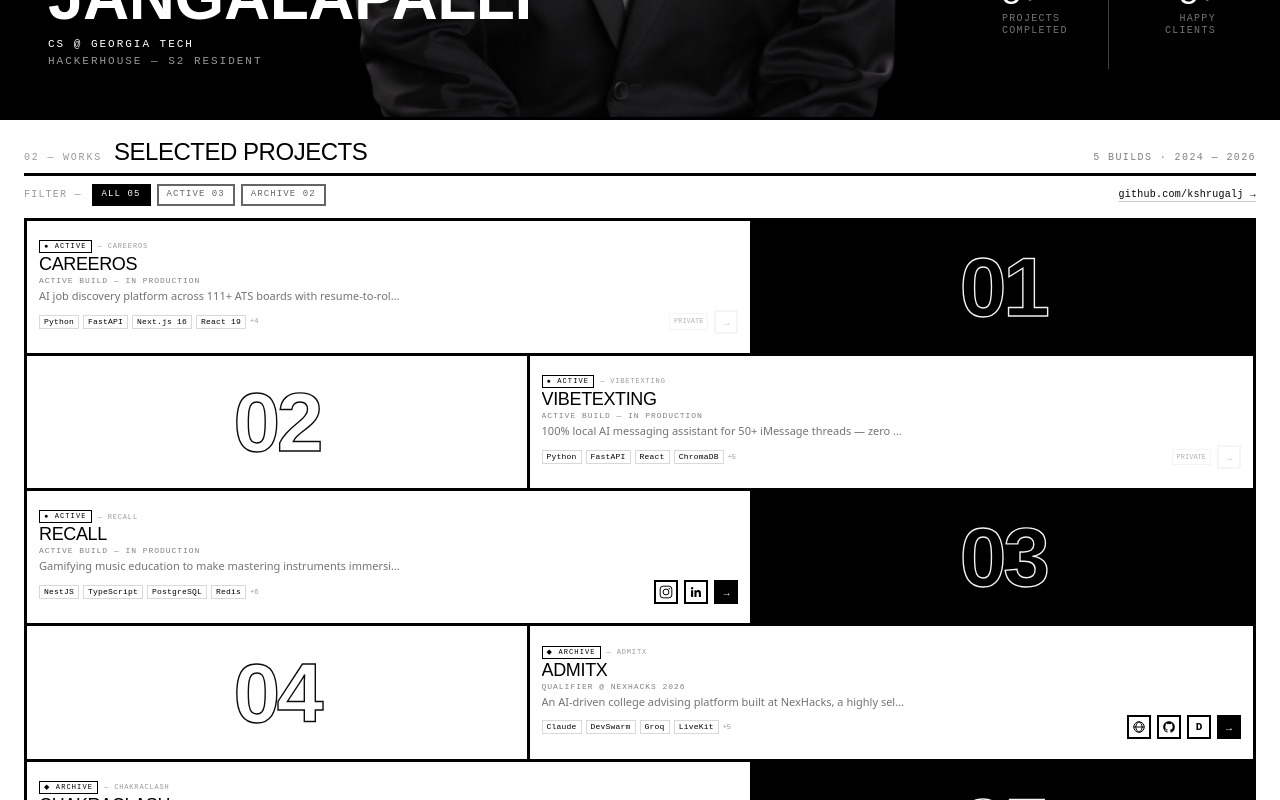
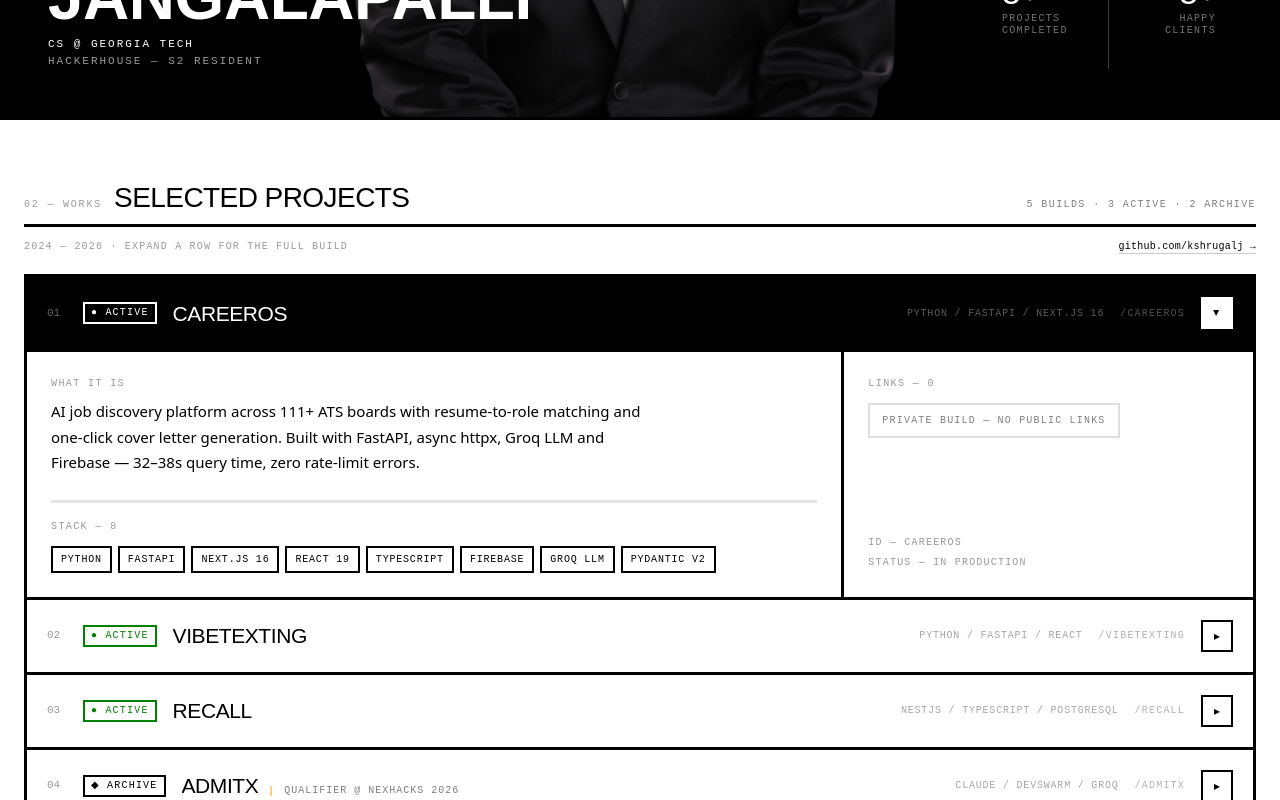
Before and after one commit to kshrugalj/portfolio-website, a React (Vite) app: page / in a window 1280 px wide. Shown: the part 680-1480 px from the top of the page. Built offline with nearby package versions, Linux system fonts and the light colour scheme.

Commit message:
PUshing updated project layout

```diff
--- a/src/components/Browse/BrowseMode.tsx
+++ b/src/components/Browse/BrowseMode.tsx
@@ -57,6 +57,7 @@ const PlatformIcon: React.FC<{ label: string }> = ({ label }) => {
 
 const BrowseMode: React.FC = () => {
   const [expandedIdx, setExpandedIdx] = useState<number | null>(0);
+  const [openProjectIdx, setOpenProjectIdx] = useState<number | null>(0);
   const [showIntro, setShowIntro] = useState(true);
 
   useEffect(() => {
@@ -104,7 +105,10 @@ const BrowseMode: React.FC = () => {
     };
   }, [showIntro]);
 
-  const totalProjects = currentProjects.length + pastProjects.length;
+  const allProjects = [...currentProjects, ...pastProjects];
+  const totalProjects = allProjects.length;
+  const activeCount = allProjects.filter((p) => p.status === "active").length;
+  const archiveCount = totalProjects - activeCount;
 
   return (
     <div className="min-h-screen bg-white text-black selection:bg-black selection:text-white">
@@ -315,106 +319,185 @@ const BrowseMode: React.FC = () => {
         </div>
       </motion.section>
 
-      {/* ─── SELECTED PROJECTS — diptych compact, fits one viewport, titles single-line ─── */}
+      {/* ─── SELECTED PROJECTS — archive list, each row expands in place ─── */}
       <motion.section
         id="projects"
         initial={{ y: 80, opacity: 0 }}
         whileInView={{ y: 0, opacity: 1 }}
         viewport={{ once: true, margin: "-80px" }}
         transition={{ duration: 0.9, ease: [0.16, 1, 0.3, 1] }}
-        className="relative z-20 bg-white border-b-[3px] border-black h-[100dvh] min-h-[100dvh] flex flex-col justify-center overflow-hidden py-0"
+        className="relative z-20 bg-white border-b-[3px] border-black"
       >
-        <div className="max-w-[1280px] mx-auto px-4 md:px-6 py-4 lg:py-5 w-full flex flex-col flex-1 min-h-0 justify-center">
-          <div className="flex flex-wrap items-end justify-between gap-3 border-b-[3px] border-black pb-2">
+        <div className="max-w-[1280px] mx-auto px-4 md:px-6 py-10 md:py-16">
+          <div className="flex flex-wrap items-end justify-between gap-3 border-b-[3px] border-black pb-3">
             <div className="flex items-baseline gap-3">
               <span className="font-mono text-[10px] tracking-[0.18em] uppercase opacity-40">02 — Works</span>
-              <h2 className="font-display text-[20px] md:text-[24px] leading-none tracking-[-0.02em] uppercase">Selected Projects</h2>
+              <h2 className="font-display text-[22px] md:text-[28px] leading-none tracking-[-0.02em] uppercase">Selected Projects</h2>
             </div>
-            <span className="font-mono text-[10px] tracking-[0.14em] uppercase opacity-50 hidden sm:inline">{totalProjects} builds · 2024 — 2026</span>
+            <span className="font-mono text-[10px] tracking-[0.14em] uppercase opacity-50">
+              {totalProjects} builds · {activeCount} active · {archiveCount} archive
+            </span>
           </div>
-          <div className="flex flex-wrap items-center gap-1.5 mt-2 mb-3">
-            <span className="font-mono text-[10px] tracking-[0.12em] uppercase opacity-40 mr-1">Filter —</span>
-            <span className="font-mono text-[9px] tracking-[0.12em] uppercase bg-black text-white px-2 py-0.5 border-[2px] border-black">All 05</span>
-            <span className="font-mono text-[9px] tracking-[0.12em] uppercase border-[2px] border-black px-2 py-0.5 bg-white opacity-60">Active 03</span>
-            <span className="font-mono text-[9px] tracking-[0.12em] uppercase border-[2px] border-black px-2 py-0.5 bg-white opacity-60">Archive 02</span>
-            <a href={profile.github} target="_blank" rel="noopener noreferrer" className="ml-auto font-mono text-[10px] tracking-wide underline underline-offset-4 decoration-black/20 hover:decoration-black hidden sm:inline">
+
+          <div className="flex flex-wrap items-center justify-between gap-3 mt-3 mb-5">
+            <span className="font-mono text-[10px] tracking-[0.12em] uppercase opacity-40">2024 — 2026 · expand a row for the full build</span>
+            <a
+              href={profile.github}
+              target="_blank"
+              rel="noopener noreferrer"
+              className="font-mono text-[10px] tracking-wide underline underline-offset-4 decoration-black/20 hover:decoration-black"
+            >
               github.com/kshrugalj →
             </a>
           </div>
 
-          {/* SPLIT DIPTYCH — flex-1 rows, tight so 5 fit in viewport */}
-          <div className="border-[3px] border-black flex flex-col flex-1 min-h-0 divide-y-[3px] divide-black overflow-hidden">
-            {[...currentProjects, ...pastProjects].map((p, idx) => {
-              const isReverse = idx % 2 === 1;
-              const isDarkCover = idx % 2 === 0;
+          <div className="border-[3px] border-black divide-y-[3px] divide-black">
+            {allProjects.map((p, idx) => {
+              const isOpen = openProjectIdx === idx;
+              const isActive = p.status === "active";
               return (
-                <div
-                  key={p.id}
-                  className={["group flex flex-1 min-h-0", isReverse ? "flex-row-reverse" : "flex-row", "hover:bg-black hover:text-white transition-colors"].join(" ")}
+                <div key={p.id} className="bg-white">
+                  <button
+                    type="button"
+                    onClick={() => setOpenProjectIdx(isOpen ? null : idx)}
+                    aria-expanded={isOpen}
+                    aria-controls={`project-panel-${p.id}`}
+                    className={[
+                      "group w-full text-left flex items-center gap-3 md:gap-4 px-3 md:px-5 py-4 md:py-5 transition-colors",
+                      isOpen ? "bg-black text-white" : "bg-white text-black hover:bg-black hover:text-white",
+                    ].join(" ")}
                   >
-                  {/* TEXT SIDE — 7/12 — tight so titles fit in flex-1 rows */}
-                  <div className="flex-[7] min-w-0 p-2 lg:p-3 flex flex-col justify-center gap-0.5 border-black group-hover:border-white/15">
-                    <div className="flex items-center gap-1.5">
-                      <span className="font-mono text-[7px] tracking-[0.16em] uppercase border border-black px-1 py-0.5 leading-none group-hover:border-white group-hover:text-white">
-                        {idx < currentProjects.length ? "● Active" : "◆ Archive"}
+                    <span className="font-mono text-[11px] tabular-nums opacity-40 flex-shrink-0 w-5 group-hover:opacity-60">
+                      {String(idx + 1).padStart(2, "0")}
                     </span>
-                      <span className="hidden sm:inline font-mono text-[7px] tracking-[0.12em] uppercase opacity-40 group-hover:text-white/50">— {p.id}</span>
+
+                    {/* status chip — colour only when the row is at rest, white on inversion */}
+                    <span
+                      className={[
+                        "font-mono text-[10px] tracking-[0.12em] uppercase leading-none border-[2px] px-1.5 py-1 flex-shrink-0 whitespace-nowrap transition-colors",
+                        isActive
+                          ? isOpen
+                            ? "border-white text-white bg-black"
+                            : "border-raw-green text-raw-green bg-white group-hover:border-white group-hover:text-white group-hover:bg-black"
+                          : isOpen
+                            ? "border-white text-black bg-white"
+                            : "border-black text-black bg-white group-hover:border-white group-hover:text-white group-hover:bg-black",
+                      ].join(" ")}
+                    >
+                      {isActive ? "● Active" : "◆ Archive"}
+                    </span>
+
+                    <span className="flex-1 min-w-0 flex flex-col md:flex-row md:items-baseline gap-1 md:gap-3">
+                      <h3 className="font-display uppercase leading-none tracking-[-0.02em] text-[17px] md:text-[21px] truncate">{p.title}</h3>
+                      {p.award && (
+                        <span className="hidden md:inline font-mono text-[10px] tracking-[0.1em] uppercase leading-none opacity-50 group-hover:opacity-80 border-l-[2px] border-raw-orange pl-3 truncate max-w-[220px] lg:max-w-[320px]">
+                          {p.award}
+                        </span>
+                      )}
+                    </span>
+
+                    <span className="hidden xl:inline font-mono text-[10px] tracking-[0.08em] uppercase opacity-35 flex-shrink-0 truncate max-w-[260px]">
+                      {p.tags.slice(0, 3).join(" / ")}
+                    </span>
+
+                    <span className="hidden md:inline font-mono text-[10px] tracking-[0.12em] uppercase opacity-30 flex-shrink-0">/{p.id}</span>
+
+                    <span
+                      className={[
+                        "w-8 h-8 border-[2px] flex items-center justify-center flex-shrink-0 text-[12px] transition-transform",
+                        isOpen
+                          ? "border-white bg-white text-black rotate-90"
+                          : "border-black group-hover:border-white group-hover:text-white",
+                      ].join(" ")}
+                      aria-hidden
+                    >
+                      ▸
+                    </span>
+                  </button>
+
+                  <AnimatePresence initial={false}>
+                    {isOpen && (
+                      <motion.div
+                        key={`panel-${p.id}`}
+                        id={`project-panel-${p.id}`}
+                        initial={{ height: 0, opacity: 0 }}
+                        animate={{ height: "auto", opacity: 1 }}
+                        exit={{ height: 0, opacity: 0 }}
+                        transition={{ duration: 0.4, ease: [0.16, 1, 0.3, 1] }}
+                        className="overflow-hidden bg-white text-black"
+                      >
+                        <div className="grid grid-cols-1 lg:grid-cols-12 border-t-[3px] border-black">
+                          {/* left — what it is, the award, the whole stack */}
+                          <div className="lg:col-span-8 p-4 md:p-6 border-b-[3px] lg:border-b-0 lg:border-r-[3px] border-black">
+                            {p.award && (
+                              <div className="border-[3px] border-black mb-5">
+                                <div className="bg-raw-orange text-black px-3 py-1.5 font-mono text-[10px] tracking-[0.16em] uppercase">
+                                  ◆ Award
                                 </div>
-                    <h3 className="font-display uppercase leading-none tracking-[-0.02em] text-[15px] lg:text-[17px] xl:text-[18px] group-hover:text-white truncate">{p.title}</h3>
-                    <div className="font-mono text-[7px] lg:text-[8px] tracking-[0.12em] uppercase opacity-50 group-hover:text-white/60 truncate">{p.award ?? (idx < currentProjects.length ? "Active build — in production" : "Completed")}</div>
-                    <p className="font-sans text-[10px] lg:text-[11px] leading-[1.35] opacity-55 group-hover:text-white/70 truncate hidden lg:block max-w-[58ch]">{p.description}</p>
-                    <div className="flex items-center justify-between gap-2 pt-1">
-                      <div className="flex flex-wrap gap-1">
-                        {p.tags.slice(0, 4).map((t) => (
-                          <span key={t} className="font-mono text-[7px] lg:text-[8px] tracking-wide border border-black/15 group-hover:border-white/20 px-1 py-0.5 leading-none group-hover:text-white">
+                                <div className="px-3 py-2.5 font-sans text-[13px] font-semibold leading-snug">{p.award}</div>
+                              </div>
+                            )}
+
+                            <div className="font-mono text-[10px] tracking-[0.14em] uppercase opacity-40 mb-2">What it is</div>
+                            <p className="font-sans text-[14px] md:text-[15px] leading-[1.7] max-w-[70ch]">{p.description}</p>
+
+                            <div className="mt-6 pt-4 border-t-[3px] border-black/10">
+                              <div className="font-mono text-[10px] tracking-[0.14em] uppercase opacity-40 mb-3">Stack — {p.tags.length}</div>
+                              <div className="flex flex-wrap gap-1.5">
+                                {p.tags.map((t) => (
+                                  <span
+                                    key={t}
+                                    className="font-mono text-[10px] tracking-[0.08em] uppercase border-[2px] border-black px-2 py-1 bg-white hover:bg-black hover:text-white transition-colors cursor-default"
+                                  >
                                     {t}
                                   </span>
                                 ))}
-                        {p.tags.length > 4 && <span className="font-mono text-[7px] opacity-40 self-center">+{p.tags.length - 4}</span>}
                               </div>
-                      <div className="flex items-center gap-1.5 flex-shrink-0">
-                        {p.links.slice(0, 3).map((l) => (
+                            </div>
+                          </div>
+
+                          {/* right — every link, then the record's own metadata */}
+                          <div className="lg:col-span-4 p-4 md:p-6 flex flex-col">
+                            <div className="font-mono text-[10px] tracking-[0.14em] uppercase opacity-40 mb-3">Links — {p.links.length}</div>
+
+                            {p.links.length > 0 ? (
+                              <div className="flex flex-col gap-2">
+                                {p.links.map((l) => (
                                   <a
                                     key={l.label}
                                     href={l.url}
                                     target="_blank"
                                     rel="noopener noreferrer"
-                            onClick={(e) => e.stopPropagation()}
-                            aria-label={l.label}
-                            title={l.label}
-                            className="w-6 h-6 border-[2px] border-black bg-white text-black flex items-center justify-center hover:bg-black hover:text-white hover:border-black group-hover:border-white group-hover:bg-white group-hover:text-black hover:!bg-black hover:!text-white hover:!border-black transition-colors flex-shrink-0"
+                                    className="flex items-center justify-between gap-3 border-[3px] border-black px-3 py-2.5 font-mono text-[11px] tracking-[0.1em] uppercase bg-white hover:bg-black hover:text-white transition-colors"
                                   >
+                                    <span className="flex items-center gap-2.5 min-w-0">
+                                      <span className="flex items-center justify-center w-5 h-5 flex-shrink-0">
                                         <PlatformIcon label={l.label} />
+                                      </span>
+                                      <span className="truncate">{l.label}</span>
+                                    </span>
+                                    <span className="flex-shrink-0">→</span>
                                   </a>
                                 ))}
-                        {!p.links.length && <span className="font-mono text-[7px] uppercase opacity-30 hidden lg:inline border border-black/15 px-1 py-0.5 group-hover:border-white/20 group-hover:text-white">Private</span>}
-                        {p.links[0]?.url ? (
-                          <a href={p.links[0].url} target="_blank" rel="noopener noreferrer" aria-label="Open primary link" className="w-6 h-6 border-[2px] border-black bg-black text-white group-hover:border-white group-hover:bg-white group-hover:text-black hover:!bg-white hover:!text-black flex items-center justify-center text-[10px] leading-none flex-shrink-0 transition-colors">
-                            →
-                          </a>
+                              </div>
                             ) : (
-                          <span className="w-6 h-6 border-[2px] border-black/20 group-hover:border-white/40 flex items-center justify-center text-[10px] leading-none opacity-20 group-hover:opacity-100 flex-shrink-0">→</span>
+                              <div className="border-[2px] border-black/25 px-3 py-2 font-mono text-[10px] tracking-[0.12em] uppercase opacity-50 self-start">
+                                Private build — no public links
+                              </div>
                             )}
+
+                            <div className="mt-auto pt-6">
+                              <div className="font-mono text-[10px] tracking-[0.12em] uppercase opacity-40 leading-loose">
+                                id — {p.id}
+                                <br />
+                                status — {isActive ? "in production" : "shipped"}
                               </div>
                             </div>
                           </div>
-                  {/* COVER SIDE — 5/12, typographic */}
-                  <div
-                    className={[
-                      "flex flex-[5] relative items-center justify-center overflow-hidden border-black group-hover:border-white/15",
-                      isReverse ? "border-r-[3px]" : "border-l-[3px]",
-                      isDarkCover ? "bg-black text-white" : "bg-white text-black group-hover:!bg-black group-hover:!text-white",
-                    ].join(" ")}
-                  >
-                    {/* huge number outline like hero KSHRUGAL — only number in section */}
-                    <span
-                      className="font-display font-black leading-none tracking-[-0.04em] text-[48px] lg:text-[72px] xl:text-[84px] select-none pointer-events-none opacity-[0.95]"
-                      style={{ WebkitTextStroke: "1.4px currentColor", WebkitTextFillColor: "transparent" } as React.CSSProperties}
-                      aria-hidden
-                    >
-                      0{idx + 1}
-                    </span>
                         </div>
+                      </motion.div>
+                    )}
+                  </AnimatePresence>
                 </div>
               );
             })}
```
Lines whose indentation alone changed are shown as unchanged.
